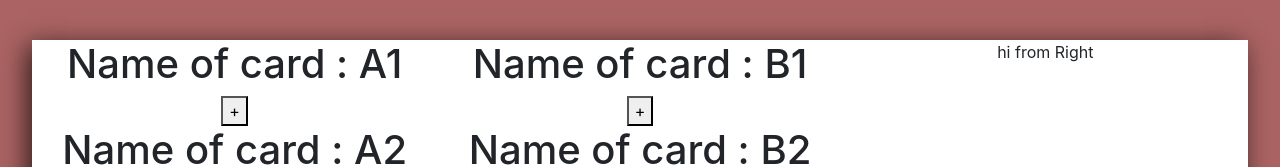
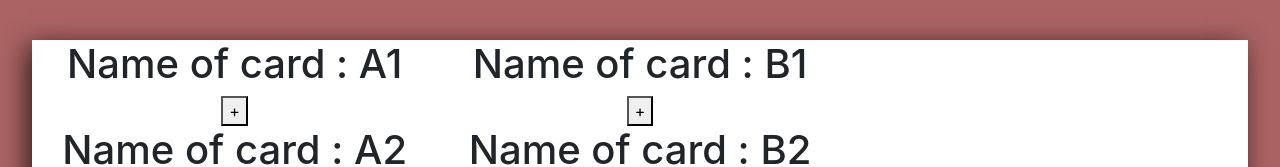
Before and after one commit to HarshVardhan22/demo-chart-ui, a React (Create React App) app: page / in a window 1280 px wide. Shown: the top 167 px of the page. Built offline with nearby package versions, Linux system fonts and the light colour scheme.

Commit message:
+conncted rightPanel to app

```diff
--- a/src/App.js
+++ b/src/App.js
@@ -1,4 +1,3 @@
-import logo from './logo.svg';
 import './App.css';
 import HomePage from './Components/HomePage/HomePage';
 
--- a/src/Components/HomePage/HomePage.js
+++ b/src/Components/HomePage/HomePage.js
@@ -1,4 +1,4 @@
-import React, { useState } from "react";
+import React, { useEffect, useState } from "react";
 import LeftPanel from "../LeftPanel/LeftPanel";
 import MiddlePanel from "../MiddlePanel/MiddlePanel";
 import RightPanel from "../RightPanel/RightPanel";
@@ -7,7 +7,7 @@
 const HomePage = () => {
     const[inputFromMiddle,setInputFromMiddle] = useState("")
     const[inputFromLeft,setInputFromLeft] = useState("")
-
+    const [outputToRight,setOutputToRight] = useState("")
     const handleLeftInput = (e) => {
         setInputFromLeft(e)
     }
@@ -15,6 +15,20 @@
     const handleMiddleInput = (e) => {
         setInputFromMiddle(e)
     }
+
+    //handleCompute function takes the value from :
+    //inputFromMiddle and inputFromLeft and then performs some operation
+    //and then returns an output to be shown in the rightMost element
+    const handleCompute = () => {
+
+        setOutputToRight(inputFromLeft+" "+inputFromMiddle)
+    }
+
+    useEffect(() => {
+        if(inputFromLeft!==""&&inputFromMiddle!=="")
+        handleCompute();
+
+    }, [inputFromMiddle,inputFromLeft])
 
   return (
     <div className="container homePage">
@@ -30,7 +44,7 @@
           {inputFromMiddle}
         </div>
         <div className="col-4">
-          <RightPanel />
+          <RightPanel value={outputToRight}/>
         </div>
       </div>
     </div>
--- a/src/Components/LeftPanel/LeftPanel.js
+++ b/src/Components/LeftPanel/LeftPanel.js
@@ -1,9 +1,9 @@
-import React, { useState } from "react";
+import React from "react";
 import "./LeftPanel.css";
 import { a } from "../../DummyData";
 import Card from "../Card/Card";
 const LeftPanel = ({ handleLeftInput }) => {
-  const [selectedOption, setSelectedOption] = useState("");
+
 
   const handleSelection = (e) => {
     handleLeftInput(e.target.innerText);
--- a/src/Components/MiddlePanel/MiddlePanel.js
+++ b/src/Components/MiddlePanel/MiddlePanel.js
@@ -3,7 +3,7 @@
 import { b } from '../../DummyData';
 import Card from '../Card/Card';
 const MiddlePanel = ({handleMiddleInput}) => {
-    //const [selectedOption, setSelectedOption] = useState("");
+
 
     const handleSelection = (e) => {
         handleMiddleInput(e.target.innerText);
--- a/src/Components/RightPanel/RightPanel.js
+++ b/src/Components/RightPanel/RightPanel.js
@@ -1,9 +1,9 @@
 import React from 'react'
 import "./RightPanel.css"
-const RightPanel = () => {
+const RightPanel = ({value}) => {
     return (
         <div>
-             hi from Right
+            <h1>{value}</h1>
         </div>
     )
 }
```
